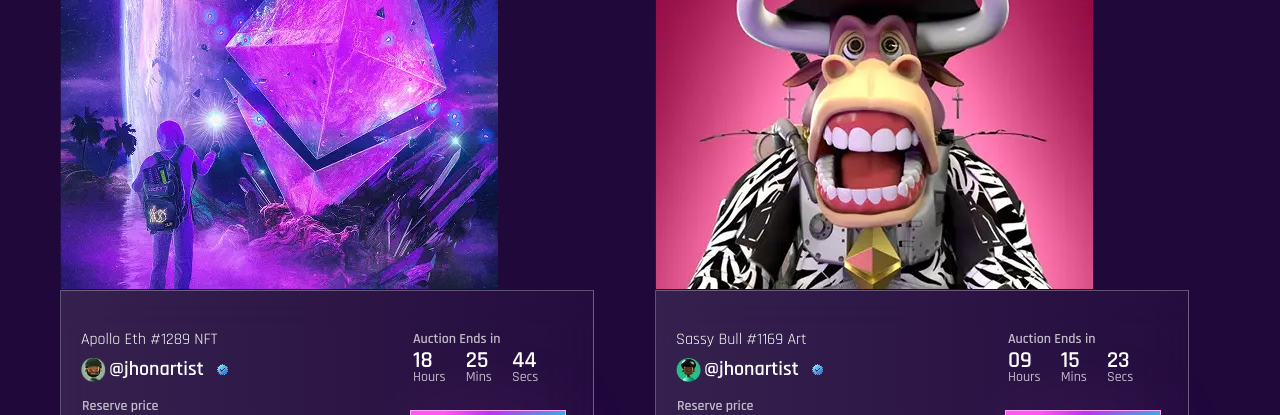
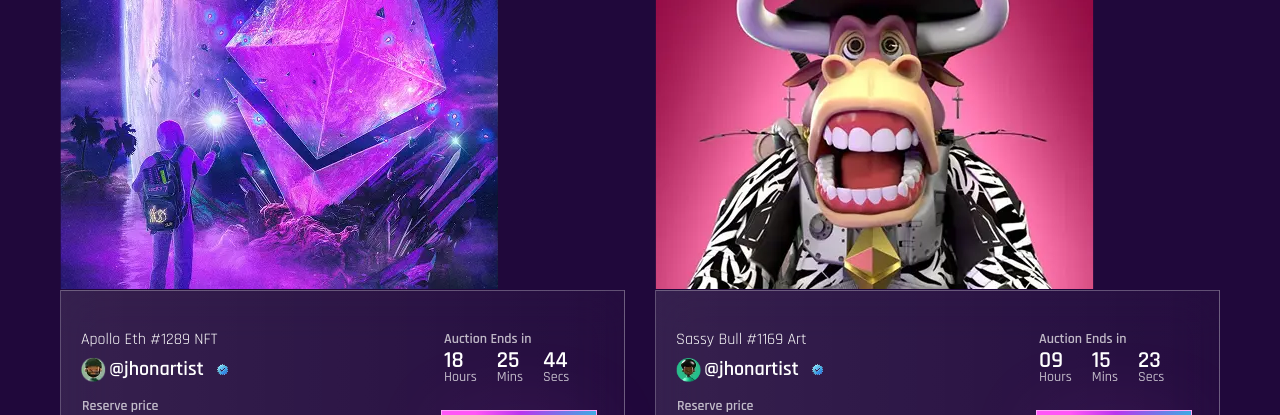
Before and after one commit to RomanMytsu/OCEAN-NFT, a website built with Vite: page index.html in a window 1280 px wide. Shown: the part 1312-1727 px from the top of the page. Built offline with nearby package versions, Linux system fonts and the light colour scheme.

Commit message:
fix bugs

```diff
--- a/src/styles/media.css
+++ b/src/styles/media.css
@@ -231,7 +231,7 @@
     stroke: var(--white);
   }
   .top-nft-card {
-    width: 94.5%;
+    width: 100%;
   }
   .top-nft-card-wrap {
     padding: 35px 27px 25px 20px;
```
